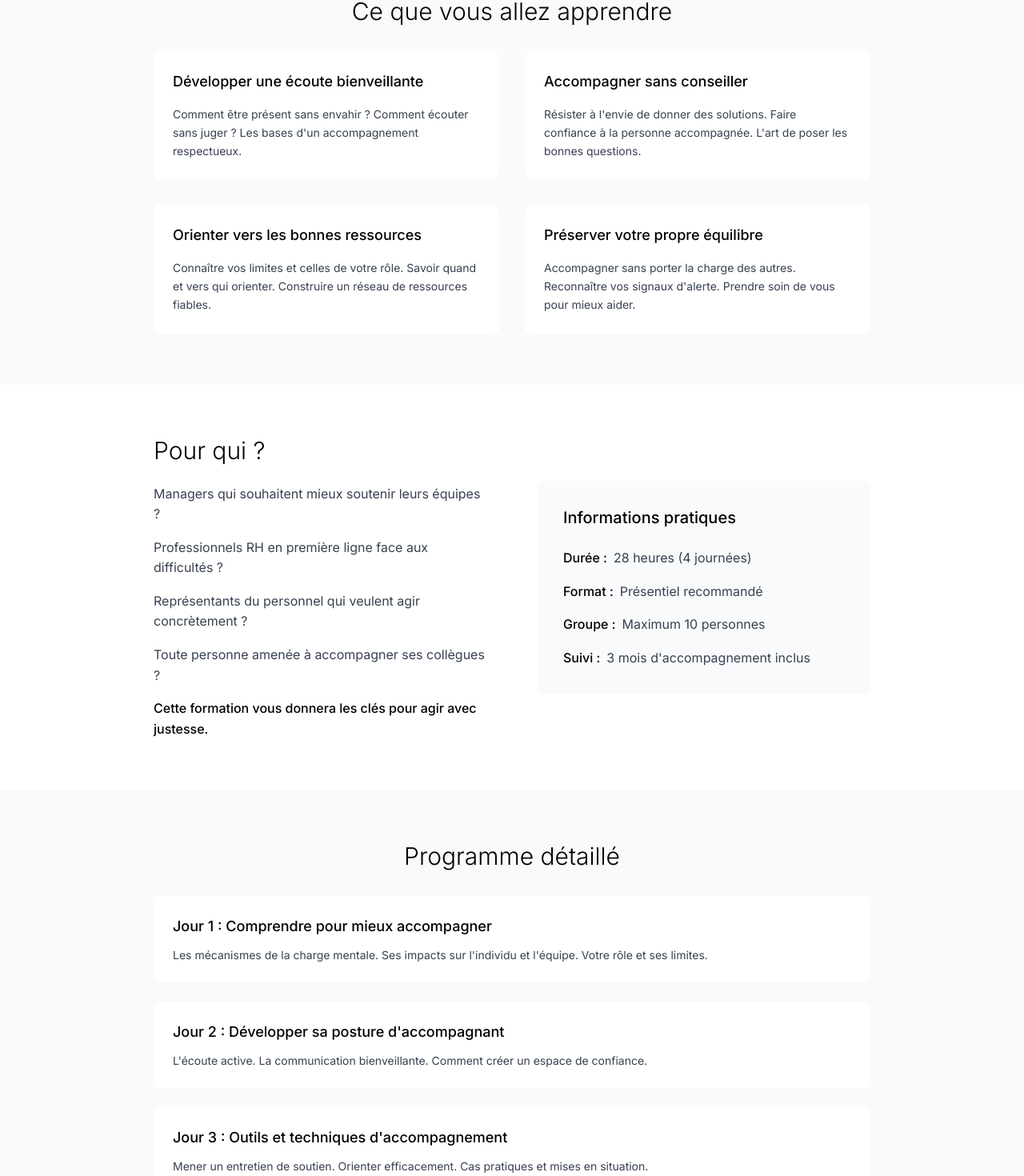
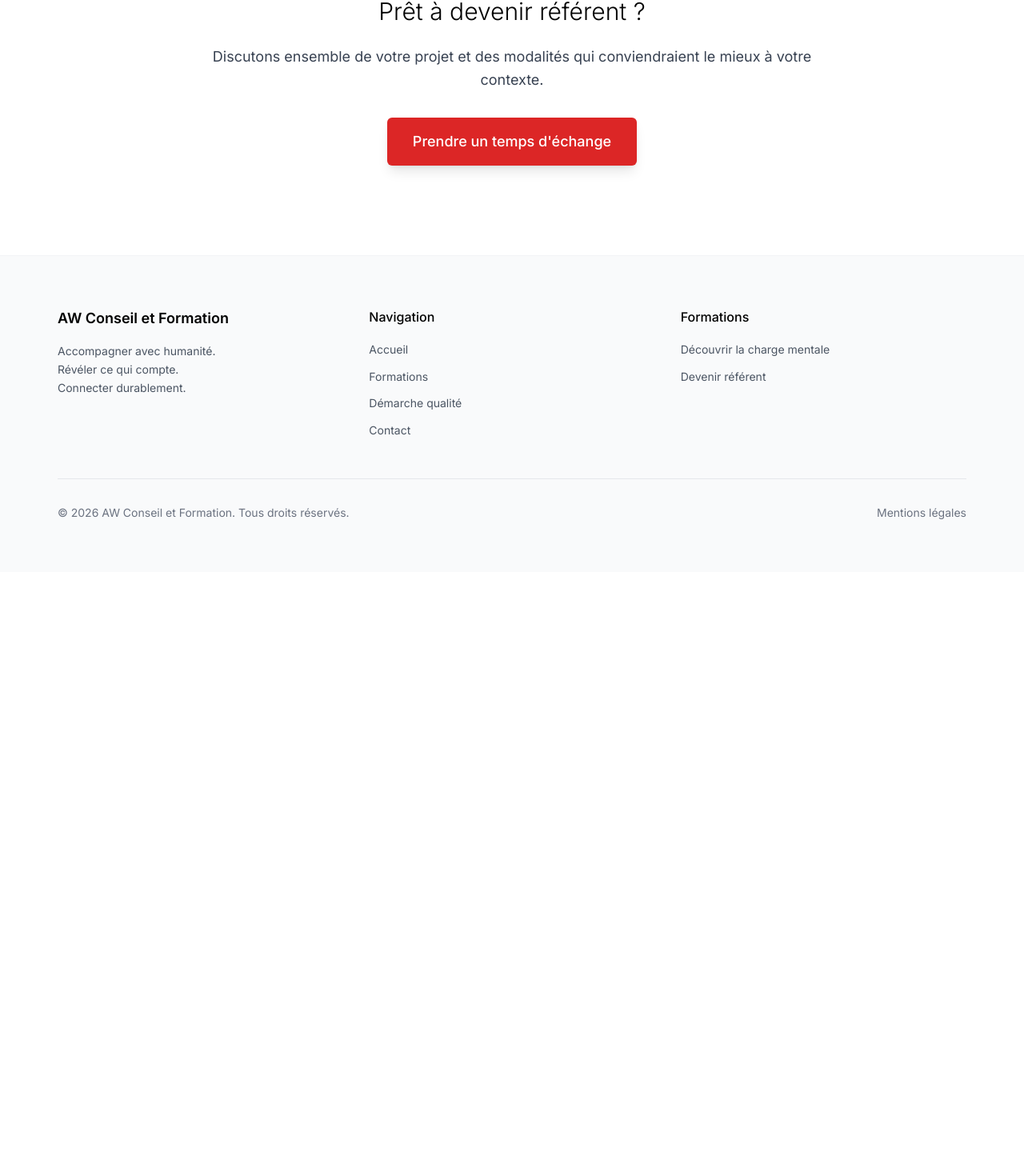
Before and after one commit to WADIH-13/aw-conseil-formation-website, a Next.js app: page /formations/devenir-referent in a window 1280 px wide. Shown: the part 580-2050 px from the top of the page at 80% size. After the commit the page ends 1295 px from the top, so only its background shows below. Built offline with nearby package versions, Linux system fonts and the light colour scheme.

Commit message:
Add referent training course page

```diff
--- a/app/formations/devenir-referent/page.tsx
+++ b/app/formations/devenir-referent/page.tsx
@@ -25,142 +25,6 @@ export default function DevenirReferentPage() {
         </div>
       </section>
 
-      <section className="py-16 bg-gray-50">
-        <div className="container-custom">
-          <div className="max-w-4xl mx-auto">
-            <h2 className="text-3xl font-light text-black mb-8 text-center">
-              Ce que vous allez apprendre
-            </h2>
-            <div className="grid grid-cols-1 md:grid-cols-2 gap-8">
-              <div className="bg-white p-6 rounded-lg">
-                <h3 className="text-lg font-medium text-black mb-4">Développer une écoute bienveillante</h3>
-                <p className="text-gray-700 text-sm leading-relaxed">
-                  Comment être présent sans envahir ?
-                  Comment écouter sans juger ?
-                  Les bases d'un accompagnement respectueux.
-                </p>
-              </div>
-              <div className="bg-white p-6 rounded-lg">
-                <h3 className="text-lg font-medium text-black mb-4">Accompagner sans conseiller</h3>
-                <p className="text-gray-700 text-sm leading-relaxed">
-                  Résister à l'envie de donner des solutions.
-                  Faire confiance à la personne accompagnée.
-                  L'art de poser les bonnes questions.
-                </p>
-              </div>
-              <div className="bg-white p-6 rounded-lg">
-                <h3 className="text-lg font-medium text-black mb-4">Orienter vers les bonnes ressources</h3>
-                <p className="text-gray-700 text-sm leading-relaxed">
-                  Connaître vos limites et celles de votre rôle.
-                  Savoir quand et vers qui orienter.
-                  Construire un réseau de ressources fiables.
-                </p>
-              </div>
-              <div className="bg-white p-6 rounded-lg">
-                <h3 className="text-lg font-medium text-black mb-4">Préserver votre propre équilibre</h3>
-                <p className="text-gray-700 text-sm leading-relaxed">
-                  Accompagner sans porter la charge des autres.
-                  Reconnaître vos signaux d'alerte.
-                  Prendre soin de vous pour mieux aider.
-                </p>
-              </div>
-            </div>
-          </div>
-        </div>
-      </section>
-
-      <section className="py-16">
-        <div className="container-custom">
-          <div className="max-w-4xl mx-auto">
-            <div className="grid grid-cols-1 md:grid-cols-2 gap-16 items-center">
-              <div>
-                <h2 className="text-3xl font-light text-black mb-6">
-                  Pour qui ?
-                </h2>
-                <div className="space-y-4 text-gray-700">
-                  <p>
-                    Managers qui souhaitent mieux soutenir leurs équipes ?
-                  </p>
-                  <p>
-                    Professionnels RH en première ligne face aux difficultés ?
-                  </p>
-                  <p>
-                    Représentants du personnel qui veulent agir concrètement ?
-                  </p>
-                  <p>
-                    Toute personne amenée à accompagner ses collègues ?
-                  </p>
-                  <p className="font-medium text-black">
-                    Cette formation vous donnera les clés pour agir avec justesse.
-                  </p>
-                </div>
-              </div>
-              <div className="bg-gray-50 p-8 rounded-lg">
-                <h3 className="text-xl font-medium text-black mb-6">Informations pratiques</h3>
-                <div className="space-y-4">
-                  <div>
-                    <span className="font-medium text-black">Durée :</span>
-                    <span className="text-gray-700 ml-2">28 heures (4 journées)</span>
-                  </div>
-                  <div>
-                    <span className="font-medium text-black">Format :</span>
-                    <span className="text-gray-700 ml-2">Présentiel recommandé</span>
-                  </div>
-                  <div>
-                    <span className="font-medium text-black">Groupe :</span>
-                    <span className="text-gray-700 ml-2">Maximum 10 personnes</span>
-                  </div>
-                  <div>
-                    <span className="font-medium text-black">Suivi :</span>
-                    <span className="text-gray-700 ml-2">3 mois d'accompagnement inclus</span>
-                  </div>
-                </div>
-              </div>
-            </div>
-          </div>
-        </div>
-      </section>
-
-      <section className="py-16 bg-gray-50">
-        <div className="container-custom">
-          <div className="max-w-4xl mx-auto">
-            <h2 className="text-3xl font-light text-black mb-8 text-center">
-              Programme détaillé
-            </h2>
-            <div className="space-y-6">
-              <div className="bg-white p-6 rounded-lg">
-                <h3 className="text-lg font-medium text-black mb-3">Jour 1 : Comprendre pour mieux accompagner</h3>
-                <p className="text-gray-700 text-sm">
-                  Les mécanismes de la charge mentale. Ses impacts sur l'individu et l'équipe.
-                  Votre rôle et ses limites.
-                </p>
-              </div>
-              <div className="bg-white p-6 rounded-lg">
-                <h3 className="text-lg font-medium text-black mb-3">Jour 2 : Développer sa posture d'accompagnant</h3>
-                <p className="text-gray-700 text-sm">
-                  L'écoute active. La communication bienveillante.
-                  Comment créer un espace de confiance.
-                </p>
-              </div>
-              <div className="bg-white p-6 rounded-lg">
-                <h3 className="text-lg font-medium text-black mb-3">Jour 3 : Outils et techniques d'accompagnement</h3>
-                <p className="text-gray-700 text-sm">
-                  Mener un entretien de soutien. Orienter efficacement.
-                  Cas pratiques et mises en situation.
-                </p>
-              </div>
-              <div className="bg-white p-6 rounded-lg">
-                <h3 className="text-lg font-medium text-black mb-3">Jour 4 : Préserver son équilibre</h3>
-                <p className="text-gray-700 text-sm">
-                  Éviter l'épuisement du référent. Construire son réseau de soutien.
-                  Plan d'action personnalisé.
-                </p>
-              </div>
-            </div>
-          </div>
-        </div>
-      </section>
-
       <section className="py-16">
         <div className="container-custom">
           <div className="max-w-3xl mx-auto text-center">
```
